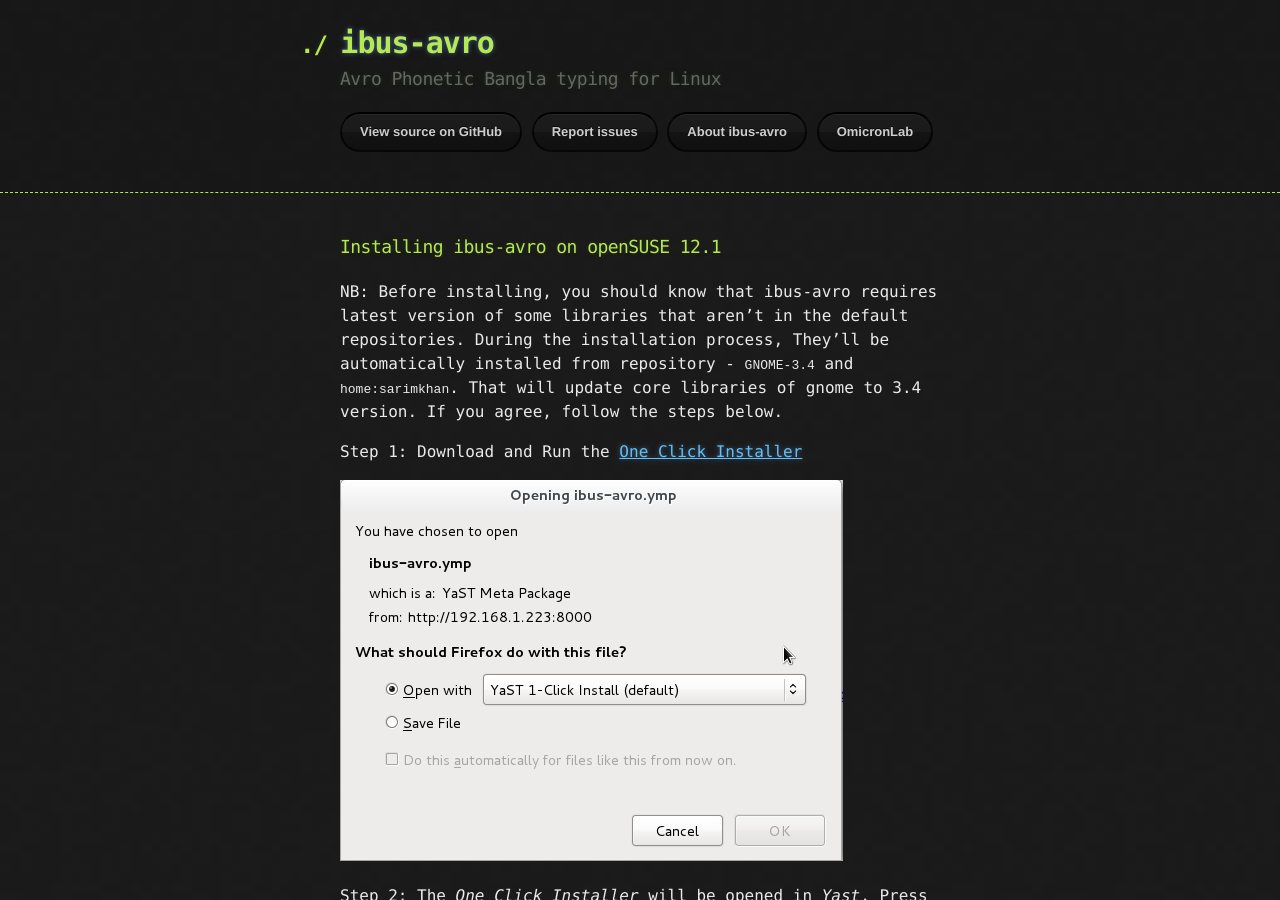
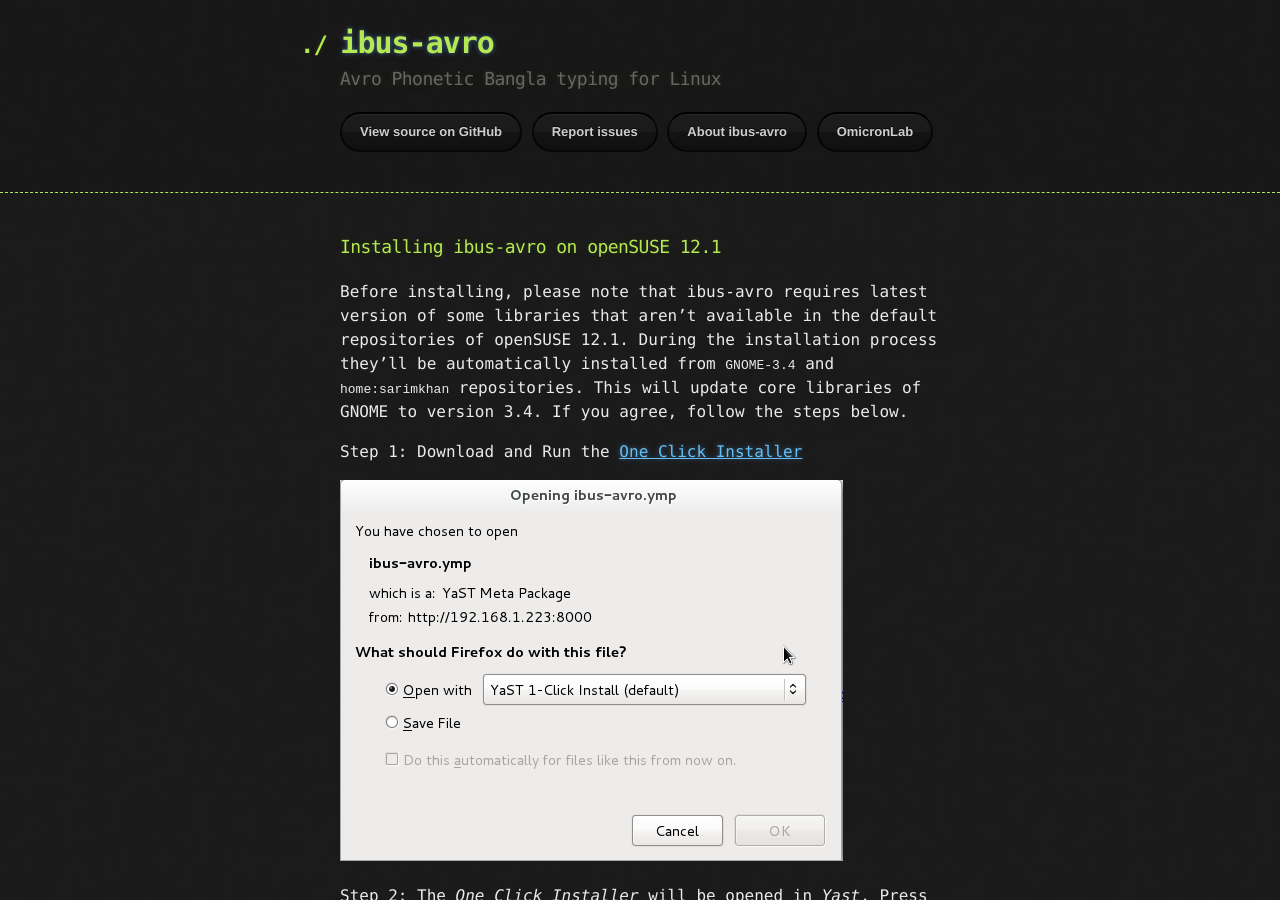
Before and after one commit to sarim/ibus-avro, a Jekyll site: the page built from opensuse_12.1.md, in a window 1280 px wide and 900 px high. Built offline with Jekyll 4.4.1, drawn with Linux system fonts in a browser that asks for light colours; some of the changed text lies outside the part shown.

Commit message:
Minor changes in the openSUSE page
Signed-off-by: Mehdi Hasan <mhasan@omicronlab.com>

```diff
--- a/opensuse_12.1.md
+++ b/opensuse_12.1.md
@@ -6,8 +6,8 @@
 
 ###Installing ibus-avro on openSUSE 12.1
 
-NB: Before installing, you should know that ibus-avro requires latest version of some libraries that aren't in the default repositories.
-During the installation process, They'll be automatically installed from repository - `GNOME-3.4` and `home:sarimkhan`. That will update core libraries of gnome to 3.4 version. If you agree, follow the steps below.
+Before installing, please note that ibus-avro requires latest version of some libraries that aren't available in the default repositories of openSUSE 12.1.
+During the installation process they'll be automatically installed from  `GNOME-3.4` and `home:sarimkhan` repositories. This will update core libraries of GNOME to version 3.4. If you agree, follow the steps below.
 
 Step 1: Download and Run the [One Click Installer](http://linux.omicronlab.com/ibus-avro.ymp)
 
```
Also changed, not shown: other parts of opensuse_12.1.md (+2 -2 lines).
